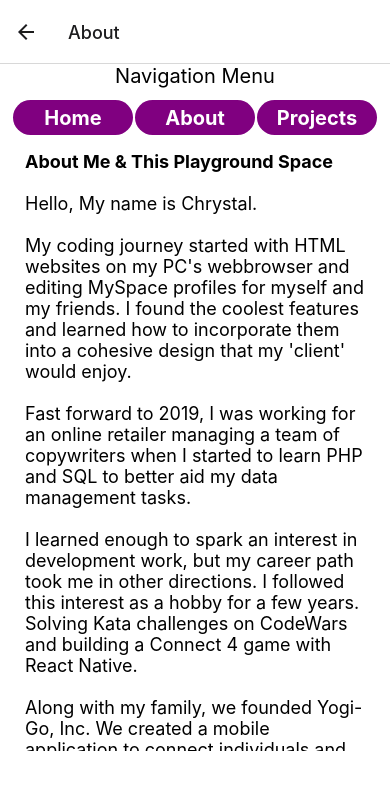
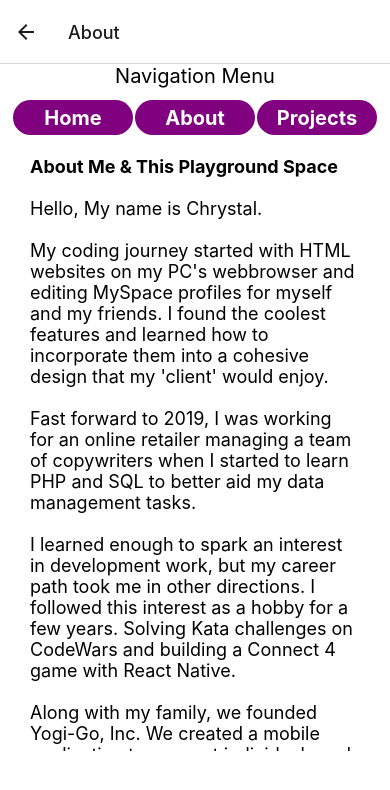
Before and after one commit to cltacker13/playground, a React Native app: screen /About in a window 390 px wide. Shown: the top 790 px of the page. Built offline with nearby package versions, Linux system fonts and the light colour scheme.

Commit message:
maxwidth home and about display edits

```diff
--- a/components/screens/About.js
+++ b/components/screens/About.js
@@ -11,7 +11,7 @@ export default function About({navigation}){
             <View style={styles.main}>
                 <Nav navigation={navigation}/>
                 <View style={styles.body}>
-                    <ScrollView style={{maxHeight: 600}} indicatorStyle='black'>
+                    <ScrollView style={{maxHeight: 600, padding:5}} indicatorStyle='black'>
                         <Text style={styles.bodyText}>
                             <Text style={{fontWeight: 'bold'}}>About Me & This Playground Space</Text>
                             <Text style={styles.bodyText}>
@@ -47,6 +47,7 @@ const styles = StyleSheet.create({
         paddingBottom: 5,
     },
     body:{
+        maxWidth: 600,
         margin: 10,
         paddingHorizontal: 15,
         textAlign: 'left',
--- a/components/screens/Home.js
+++ b/components/screens/Home.js
@@ -65,6 +65,7 @@ const styles = StyleSheet.create({
         justifyContent: 'flex-start',
     },
     body:{
+        maxWidth: 600,
         margin: 10,
         paddingHorizontal: 15,
         textAlign: 'left',
```
